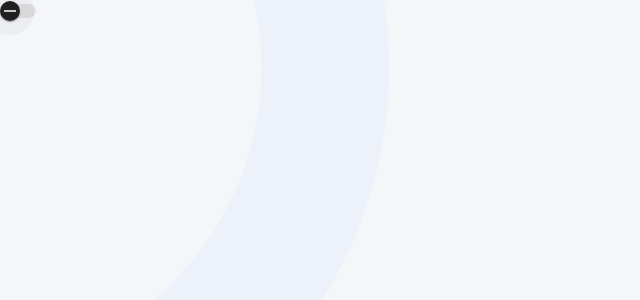
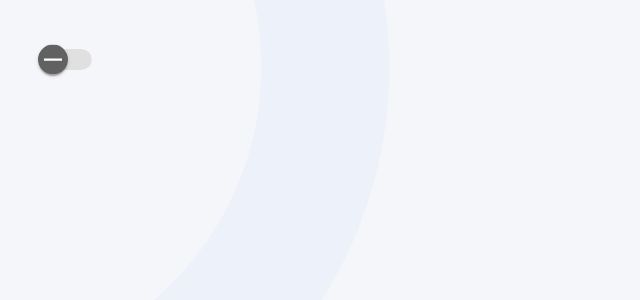
Before and after one commit to eyagargah/quiz-app, an Angular app: page / in a window 1280 px wide. Shown: the top 300 px of the page, without its empty margins (0-640 px from the left). Built offline with nearby package versions, Linux system fonts and the light colour scheme.

Commit message:
Update app.component.scss

```diff
--- a/src/app/app.component.scss
+++ b/src/app/app.component.scss
@@ -0,0 +1,7 @@
+.header {
+    margin: 3rem;
+    .themeChange{
+
+        transform: scale(1.5);
+    }
+}
```
